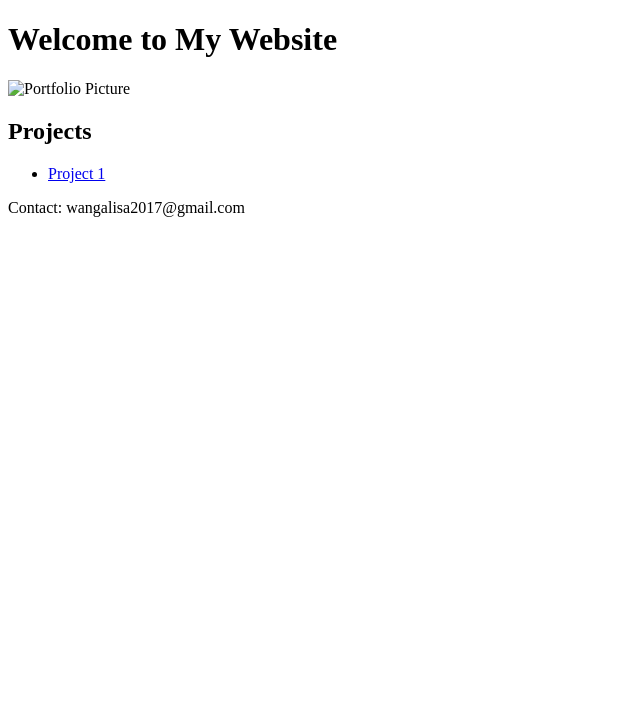
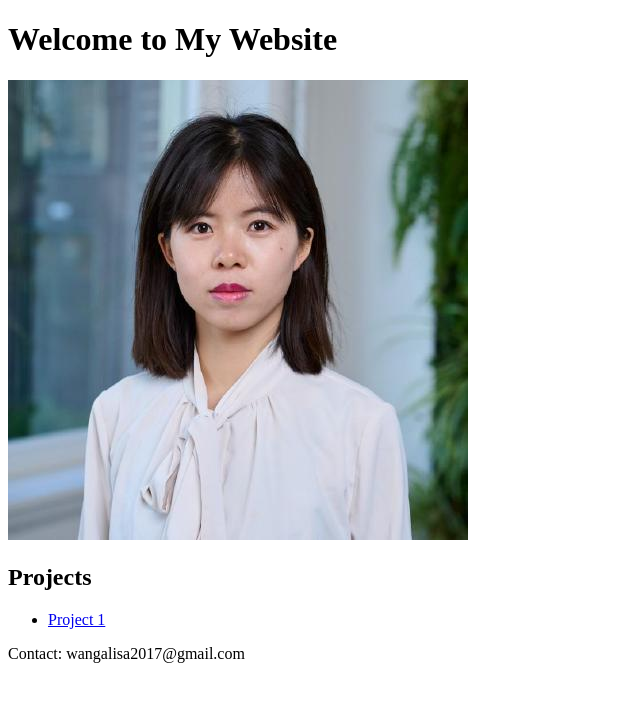
Before and after one commit to Yufanggg/Yufanggg, a plain HTML site: page index.html in a window 1280 px wide. Shown: the whole page, without its empty margins (0-640 px from the left). Drawn offline with Linux system fonts and the light colour scheme; the site is published under a folder, as on GitHub Pages, so addresses that start at the root find nothing.

Commit message:
Update index.html

```diff
--- a/index.html
+++ b/index.html
@@ -11,7 +11,7 @@
         <h1>Welcome to My Website</h1>
     </header>
     <main>
-        <img src="/images/personalpicture.jpg" alt="Portfolio Picture" />
+        <img src="images/personalpicture.jpg" alt="Portfolio Picture" />
     </main>
     <section>
         <h2>Projects</h2>
```
